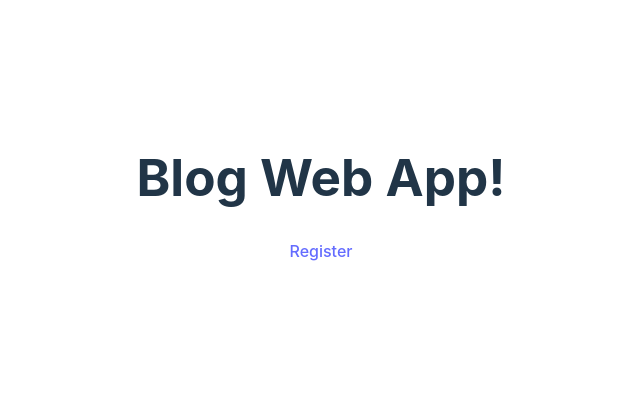
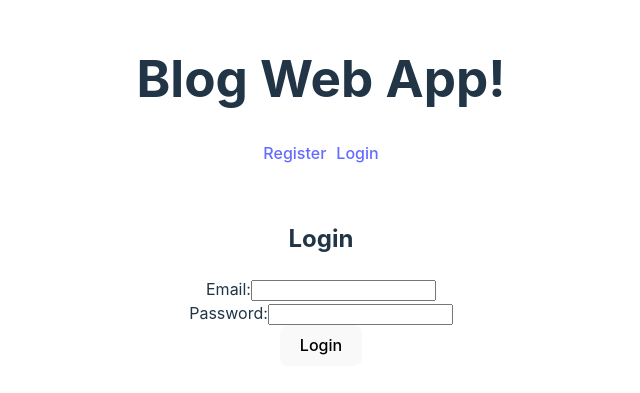
Before and after one commit to guitri-ada/blog-web-app, a React (Vite) app in the folder frontend/: page /login in a window 1280 px wide. Shown: the part 201-594 px from the top of the page, without its empty margins (319-959 px from the left). Built offline with nearby package versions, Linux system fonts and the light colour scheme.

Commit message:
display login form on ui

```diff
--- a/frontend/src/App.jsx
+++ b/frontend/src/App.jsx
@@ -2,6 +2,7 @@ import React from 'react';
 import { BrowserRouter as Router, Route, Routes, Link } from 'react-router-dom';
 import UserProfile from './pages/UserProfile';
 import RegisterForm from './components/RegisterForm';
+import LoginForm from './components/LoginForm';
 
 function App() {
   return (
@@ -10,11 +11,13 @@ function App() {
         <div>
           <h1>Blog Web App!</h1>
           <nav style={{ marginBottom: '20px' }}>
-            <Link to="/register">Register</Link>
+            <Link to="/register" style={{ marginRight: '10px' }}>Register</Link>
+            <Link to="/login">Login</Link>
           </nav>
           <Routes>
             <Route path="/profile/:username" element={<UserProfile />} />
             <Route path="/register" element={<RegisterForm />} />
+            <Route path="/login" element={<LoginForm />} />
           </Routes>
         </div>
       </div>
--- a/frontend/src/components/LoginForm.jsx
+++ b/frontend/src/components/LoginForm.jsx
@@ -1,44 +1,67 @@
 import React, { useState } from 'react';
 
-const LoginForm = ({ onLogin }) => {
-    const [username, setUsername] = useState('');
-    const [password, setPassword] = useState('');
+const LoginForm = () => {
+  const [formData, setFormData] = useState({ email: '', password: '' });
+  const [message, setMessage] = useState('');
+
+  const handleChange = (e) => {
+    const { name, value } = e.target;
+    setFormData({ ...formData, [name]: value });
+  };
 
   const handleSubmit = async (e) => {
     e.preventDefault();
+    try {
       const response = await fetch('/api/auth/login', {
         method: 'POST',
         headers: { 'Content-Type': 'application/json' },
-            body: JSON.stringify({ username, password }),
+        body: JSON.stringify(formData),
       });
+
       const data = await response.json();
+
       if (response.ok) {
-            onLogin(data.token);
+        setMessage(data.message || 'Login successful!');
+        // Optionally handle token or session management here
       } else {
-            alert(data.message);
+        setMessage(data.error || 'Login failed. Please try again.');
+      }
+    } catch (error) {
+      console.error('Error during login:', error);
+      setMessage('An error occurred. Please try again.');
     }
   };
 
   return (
+    <div style={{ maxWidth: '400px', margin: '0 auto', padding: '1em' }}>
+      <h2>Login</h2>
       <form onSubmit={handleSubmit}>
         <div>
-                <label>Username:</label>
+          <label htmlFor="email">Email:</label>
           <input
-                    type="text"
-                    value={username}
-                    onChange={(e) => setUsername(e.target.value)}
+            type="email"
+            id="email"
+            name="email"
+            value={formData.email}
+            onChange={handleChange}
+            required
           />
         </div>
         <div>
-                <label>Password:</label>
+          <label htmlFor="password">Password:</label>
           <input
             type="password"
-                    value={password}
-                    onChange={(e) => setPassword(e.target.value)}
+            id="password"
+            name="password"
+            value={formData.password}
+            onChange={handleChange}
+            required
           />
         </div>
         <button type="submit">Login</button>
       </form>
+      {message && <p>{message}</p>}
+    </div>
   );
 };
 
```
Lines whose indentation alone changed are shown as unchanged.
